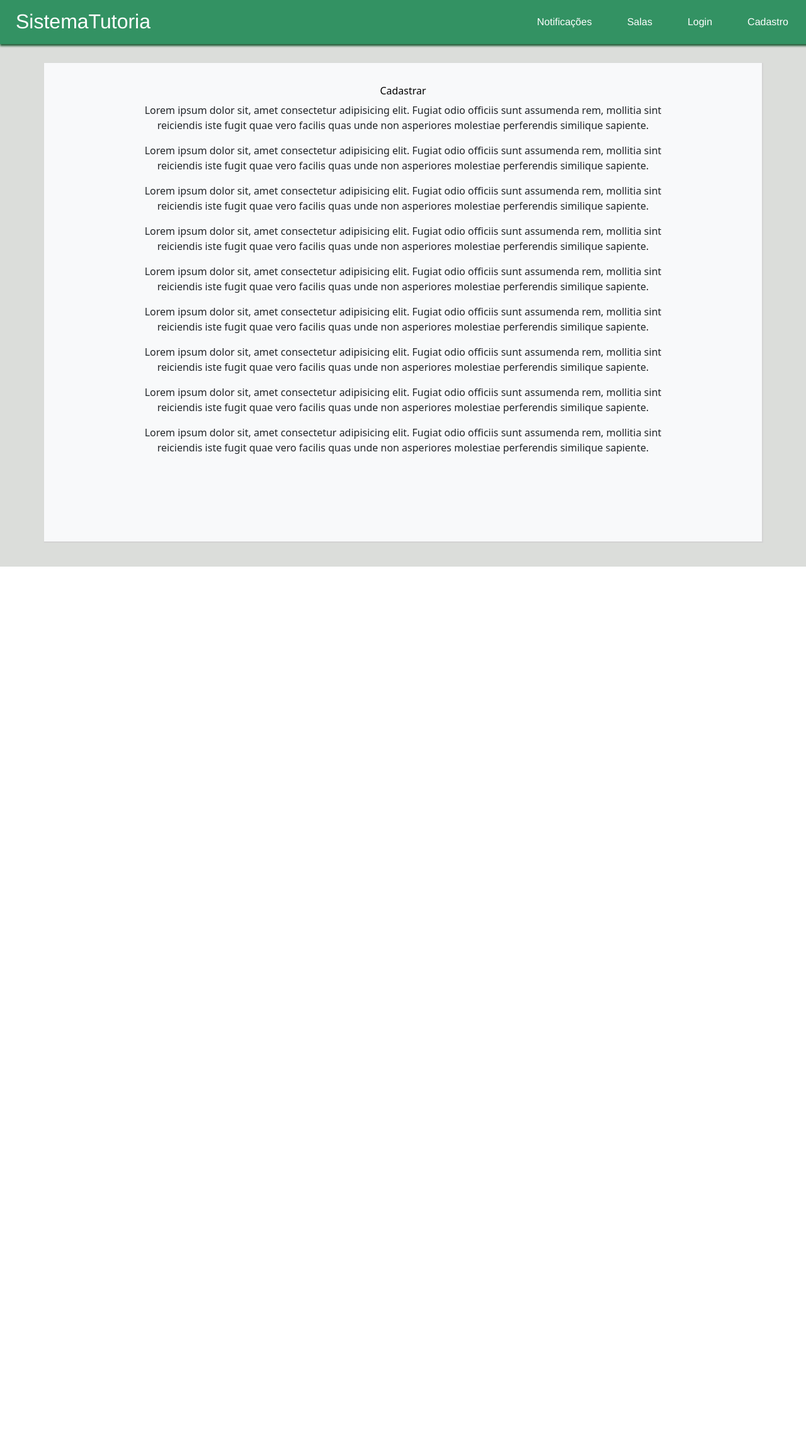
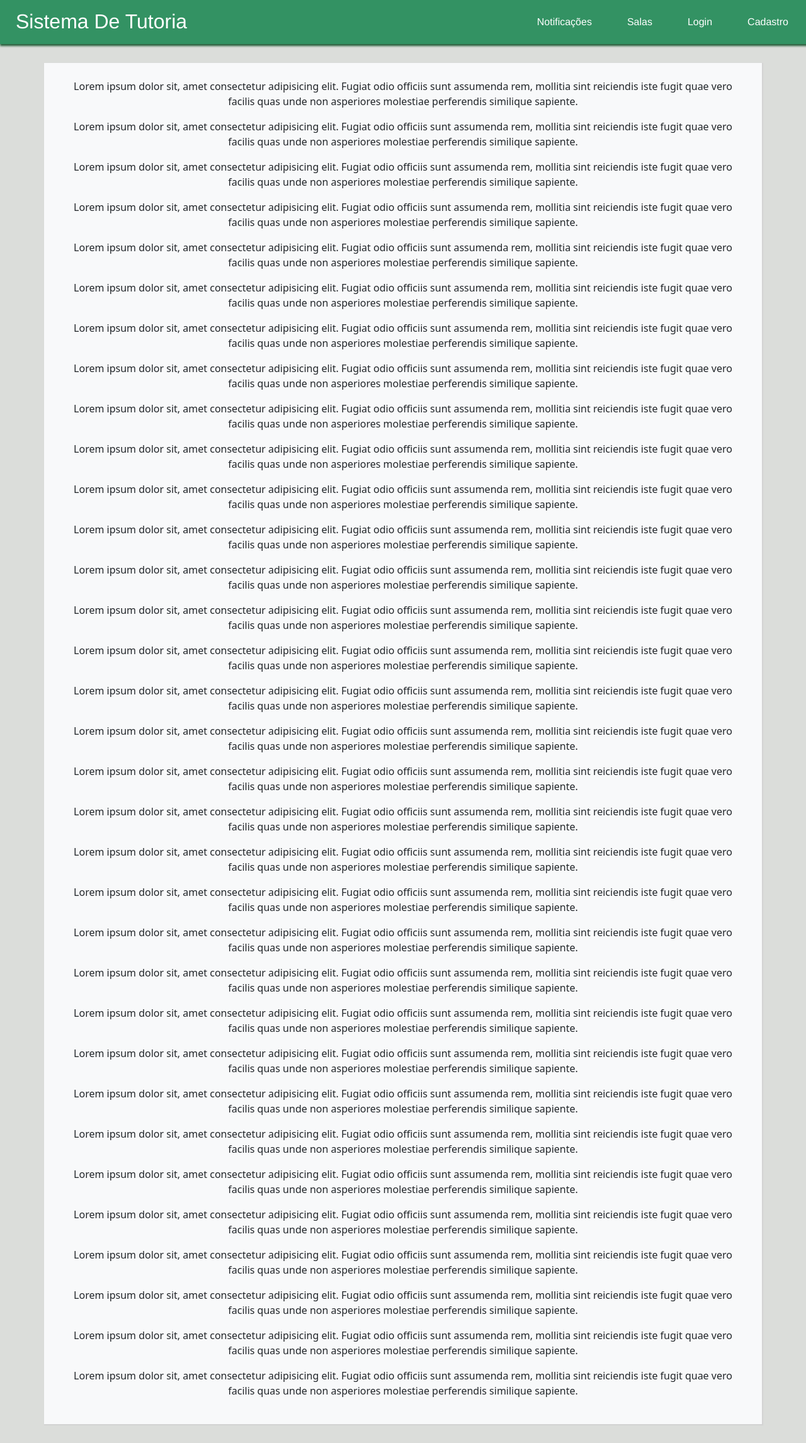
Before and after one commit to V1t0rSS/SistemaMonitoria, a PHP site: page / in a window 1280 px wide. Shown: the whole page at 63% size. Before the commit the page ends 900 px from the top, so only its background shows below. Run offline with PHP 8.4, Linux system fonts and the light colour scheme; some libraries are stand-ins or nearby versions.

Commit message:
Pequenas correções no CSS

```diff
--- a/assets/css/style.css
+++ b/assets/css/style.css
@@ -14,7 +14,8 @@
 
 /* Usado para forçar a altura da area de conteúdo e deixar o fundo mais escuro */
 html, body{
-    height: 100%;
+    min-height: 100%;
+    margin: 0;
     background-color: var(--claro);
 }
 
@@ -23,7 +24,6 @@ nav{
     width: 100%;
     padding-left: 5px;
     padding-right: 5px;
-    display: block !important;
     height: 70px;
     background-color: var(--verde-transparente);
     position: fixed;
@@ -33,8 +33,6 @@ nav{
 
 /* Links da barra de navegação e logo */
 nav a, nav button {
-    display:block;
-    text-align: center;
     float: right;
     margin-left:10px;
     text-decoration:none;
@@ -54,7 +52,6 @@ nav a:not(#logo):hover{
     float: left;
     font-size: 2em;
     font-family: "Helvetica Neue", Helvetica, Arial, sans-serif;
-    text-align: center;
     text-decoration: none;
     color: var(--texto-claro);
     padding: 10px;
@@ -62,8 +59,10 @@ nav a:not(#logo):hover{
 
 /* Container do conteúdo */
 #content{
-    height: 95%;
-    padding: 25px 10%;
+    min-height: 90vh;
+    padding: 25px;
     box-shadow: 1px 1px 1px 1px lightgray;
     margin-top: 100px;
+    margin-bottom: 30px;
+
 }
--- a/assets/js/index.js
+++ b/assets/js/index.js
@@ -1,6 +1,11 @@
 //Esconde a mensagem de erro na tela de cadastro assim que ela aparecer
 $("#alert-blank").hide()
 
+//Garante que todas as células do calendário tem o mesmo tamanho
+var alt_celula = $("#calendario .col").css("width")
+$("#calendario .row").css({"height":alt_celula})
+
+//Verificação do cadastro
 $("#enviar").on("click",e=>{
 
     //Previne default e carrega todos os inputs do formulário
--- a/cadastro.php
+++ b/cadastro.php
@@ -1,8 +1,7 @@
 <!DOCTYPE html>
-<html lang="en">
+<html lang="pt-BR">
 <head>
     <meta charset="UTF-8">
-    <meta http-equiv="X-UA-Compatible" content="IE=edge">
     <meta name="viewport" content="width=device-width, initial-scale=1.0">
     <title>SistemaTutoria</title>
     <link rel="stylesheet" href="lib/bootstrap/dist/css/bootstrap.min.css">
--- a/includes/header.php
+++ b/includes/header.php
@@ -1,7 +1,7 @@
-<nav>
+<nav class="clearfix">
     <span>
         <img src="" alt="">
-        <a id="logo" href="index.php">SistemaTutoria</a>
+        <a id="logo" href="index.php">Sistema De Tutoria</a>
     </span>
 
     <a  href="cadastro.php">Cadastro</a>
--- a/index.php
+++ b/index.php
@@ -1,8 +1,7 @@
 <!DOCTYPE html>
-<html lang="en">
+<html lang="pt-BR">
 <head>
     <meta charset="UTF-8">
-    <meta http-equiv="X-UA-Compatible" content="IE=edge">
     <meta name="viewport" content="width=device-width, initial-scale=1.0">
     <title>SistemaTutoria</title>
     <link rel="stylesheet" href="lib/bootstrap/dist/css/bootstrap.min.css">
@@ -19,8 +18,31 @@
         ?>
     </header>
 
-    <div id="content" class="container clearfix text-center bg-light">
-        <a id="cadas" href="" class="btn btn-light">Cadastrar</a>
+    <div id="content" class="container text-center bg-light">
+        <p>Lorem ipsum dolor sit, amet consectetur adipisicing elit. Fugiat odio officiis sunt assumenda rem, mollitia sint reiciendis iste fugit quae vero facilis quas unde non asperiores molestiae perferendis similique sapiente.</p>
+        <p>Lorem ipsum dolor sit, amet consectetur adipisicing elit. Fugiat odio officiis sunt assumenda rem, mollitia sint reiciendis iste fugit quae vero facilis quas unde non asperiores molestiae perferendis similique sapiente.</p>
+        <p>Lorem ipsum dolor sit, amet consectetur adipisicing elit. Fugiat odio officiis sunt assumenda rem, mollitia sint reiciendis iste fugit quae vero facilis quas unde non asperiores molestiae perferendis similique sapiente.</p>
+        <p>Lorem ipsum dolor sit, amet consectetur adipisicing elit. Fugiat odio officiis sunt assumenda rem, mollitia sint reiciendis iste fugit quae vero facilis quas unde non asperiores molestiae perferendis similique sapiente.</p>
+        <p>Lorem ipsum dolor sit, amet consectetur adipisicing elit. Fugiat odio officiis sunt assumenda rem, mollitia sint reiciendis iste fugit quae vero facilis quas unde non asperiores molestiae perferendis similique sapiente.</p>
+        <p>Lorem ipsum dolor sit, amet consectetur adipisicing elit. Fugiat odio officiis sunt assumenda rem, mollitia sint reiciendis iste fugit quae vero facilis quas unde non asperiores molestiae perferendis similique sapiente.</p>
+        <p>Lorem ipsum dolor sit, amet consectetur adipisicing elit. Fugiat odio officiis sunt assumenda rem, mollitia sint reiciendis iste fugit quae vero facilis quas unde non asperiores molestiae perferendis similique sapiente.</p>
+        <p>Lorem ipsum dolor sit, amet consectetur adipisicing elit. Fugiat odio officiis sunt assumenda rem, mollitia sint reiciendis iste fugit quae vero facilis quas unde non asperiores molestiae perferendis similique sapiente.</p>
+        <p>Lorem ipsum dolor sit, amet consectetur adipisicing elit. Fugiat odio officiis sunt assumenda rem, mollitia sint reiciendis iste fugit quae vero facilis quas unde non asperiores molestiae perferendis similique sapiente.</p>
+        <p>Lorem ipsum dolor sit, amet consectetur adipisicing elit. Fugiat odio officiis sunt assumenda rem, mollitia sint reiciendis iste fugit quae vero facilis quas unde non asperiores molestiae perferendis similique sapiente.</p>
+        <p>Lorem ipsum dolor sit, amet consectetur adipisicing elit. Fugiat odio officiis sunt assumenda rem, mollitia sint reiciendis iste fugit quae vero facilis quas unde non asperiores molestiae perferendis similique sapiente.</p>
+        <p>Lorem ipsum dolor sit, amet consectetur adipisicing elit. Fugiat odio officiis sunt assumenda rem, mollitia sint reiciendis iste fugit quae vero facilis quas unde non asperiores molestiae perferendis similique sapiente.</p>
+        <p>Lorem ipsum dolor sit, amet consectetur adipisicing elit. Fugiat odio officiis sunt assumenda rem, mollitia sint reiciendis iste fugit quae vero facilis quas unde non asperiores molestiae perferendis similique sapiente.</p>
+        <p>Lorem ipsum dolor sit, amet consectetur adipisicing elit. Fugiat odio officiis sunt assumenda rem, mollitia sint reiciendis iste fugit quae vero facilis quas unde non asperiores molestiae perferendis similique sapiente.</p>
+        <p>Lorem ipsum dolor sit, amet consectetur adipisicing elit. Fugiat odio officiis sunt assumenda rem, mollitia sint reiciendis iste fugit quae vero facilis quas unde non asperiores molestiae perferendis similique sapiente.</p>
+        <p>Lorem ipsum dolor sit, amet consectetur adipisicing elit. Fugiat odio officiis sunt assumenda rem, mollitia sint reiciendis iste fugit quae vero facilis quas unde non asperiores molestiae perferendis similique sapiente.</p>
+        <p>Lorem ipsum dolor sit, amet consectetur adipisicing elit. Fugiat odio officiis sunt assumenda rem, mollitia sint reiciendis iste fugit quae vero facilis quas unde non asperiores molestiae perferendis similique sapiente.</p>
+        <p>Lorem ipsum dolor sit, amet consectetur adipisicing elit. Fugiat odio officiis sunt assumenda rem, mollitia sint reiciendis iste fugit quae vero facilis quas unde non asperiores molestiae perferendis similique sapiente.</p>
+        <p>Lorem ipsum dolor sit, amet consectetur adipisicing elit. Fugiat odio officiis sunt assumenda rem, mollitia sint reiciendis iste fugit quae vero facilis quas unde non asperiores molestiae perferendis similique sapiente.</p>
+        <p>Lorem ipsum dolor sit, amet consectetur adipisicing elit. Fugiat odio officiis sunt assumenda rem, mollitia sint reiciendis iste fugit quae vero facilis quas unde non asperiores molestiae perferendis similique sapiente.</p>
+        <p>Lorem ipsum dolor sit, amet consectetur adipisicing elit. Fugiat odio officiis sunt assumenda rem, mollitia sint reiciendis iste fugit quae vero facilis quas unde non asperiores molestiae perferendis similique sapiente.</p>
+        <p>Lorem ipsum dolor sit, amet consectetur adipisicing elit. Fugiat odio officiis sunt assumenda rem, mollitia sint reiciendis iste fugit quae vero facilis quas unde non asperiores molestiae perferendis similique sapiente.</p>
+        <p>Lorem ipsum dolor sit, amet consectetur adipisicing elit. Fugiat odio officiis sunt assumenda rem, mollitia sint reiciendis iste fugit quae vero facilis quas unde non asperiores molestiae perferendis similique sapiente.</p>
+        <p>Lorem ipsum dolor sit, amet consectetur adipisicing elit. Fugiat odio officiis sunt assumenda rem, mollitia sint reiciendis iste fugit quae vero facilis quas unde non asperiores molestiae perferendis similique sapiente.</p>
         <p>Lorem ipsum dolor sit, amet consectetur adipisicing elit. Fugiat odio officiis sunt assumenda rem, mollitia sint reiciendis iste fugit quae vero facilis quas unde non asperiores molestiae perferendis similique sapiente.</p>
         <p>Lorem ipsum dolor sit, amet consectetur adipisicing elit. Fugiat odio officiis sunt assumenda rem, mollitia sint reiciendis iste fugit quae vero facilis quas unde non asperiores molestiae perferendis similique sapiente.</p>
         <p>Lorem ipsum dolor sit, amet consectetur adipisicing elit. Fugiat odio officiis sunt assumenda rem, mollitia sint reiciendis iste fugit quae vero facilis quas unde non asperiores molestiae perferendis similique sapiente.</p>
```
Also changed, not shown: includes/footer.php (line endings or trailing spaces).
